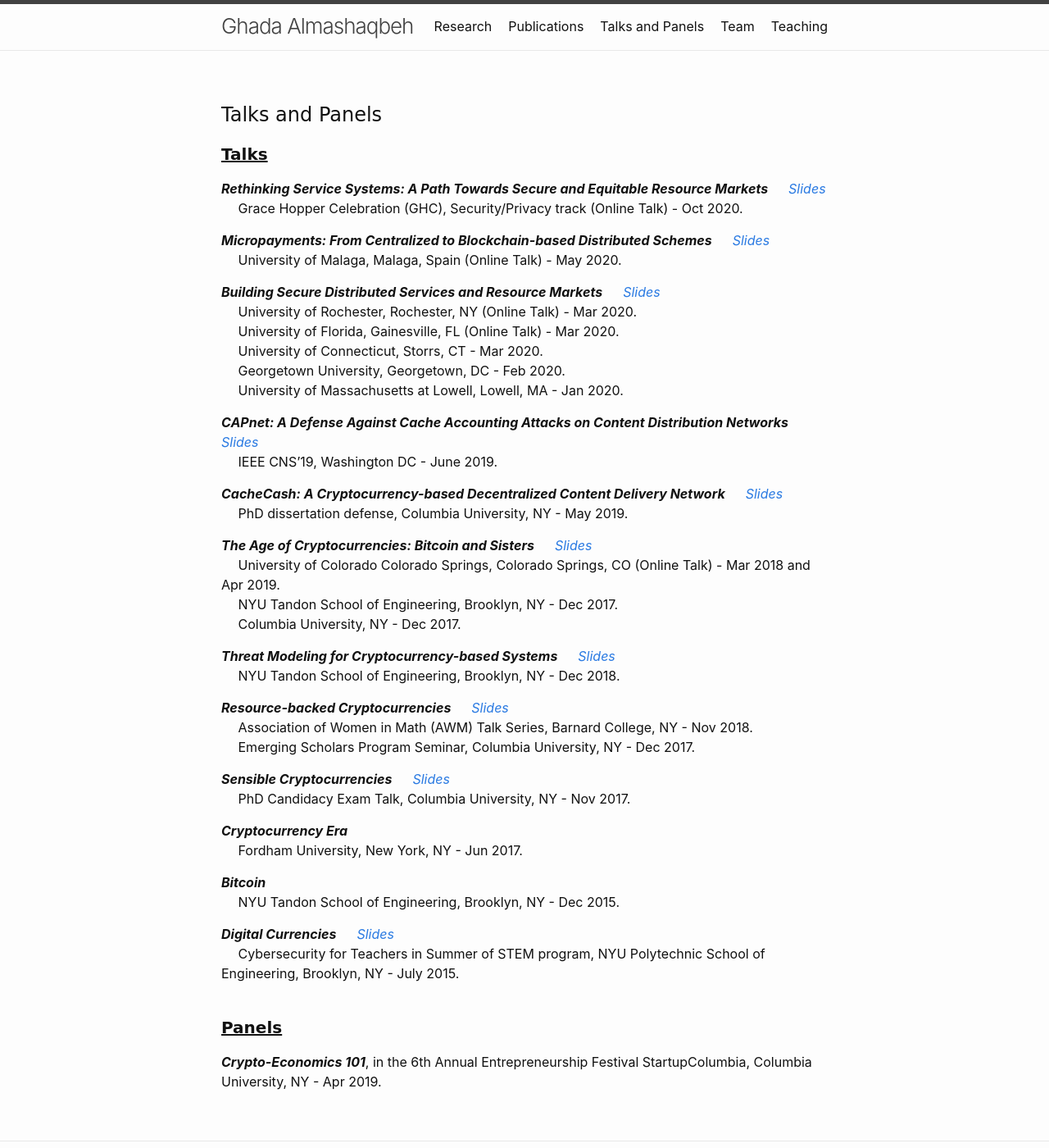
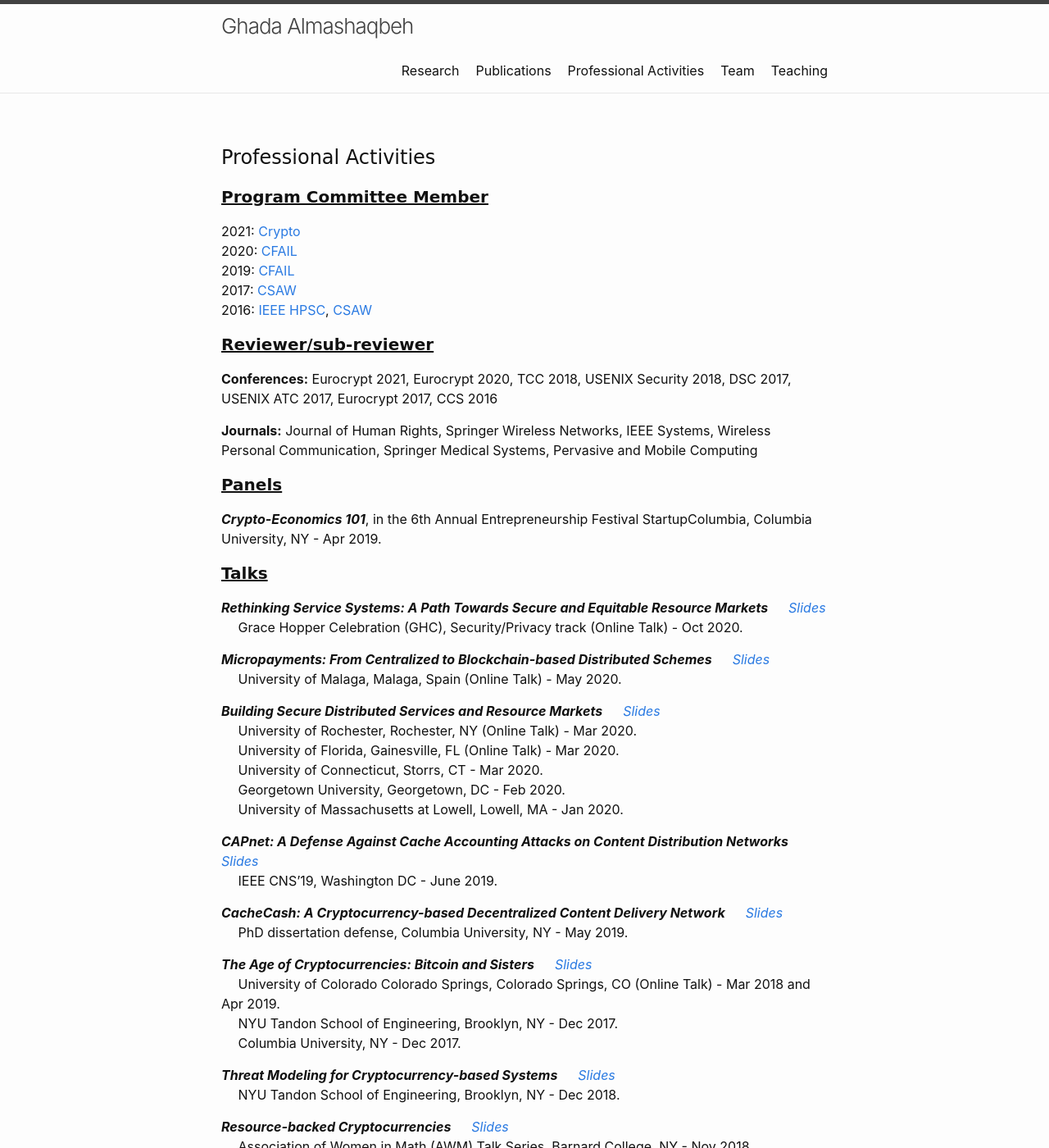
Before and after one commit to GhadaAlmashaqbeh/GhadaAlmashaqbeh.github.io, a Jekyll site: the page built from 03-talks.md, in a window 1280 px wide and 1400 px high. Shown: the whole window at 82% size. Built offline with Jekyll 4.4.1, drawn with Linux system fonts in a browser that asks for light colours.

Commit message:
add professional activities

```diff
--- a/03-talks.md
+++ b/03-talks.md
@@ -1,10 +1,29 @@
 ---
 layout: page
-title: Talks and Panels
-permalink: /talks-and-panels/
+title: Professional Activities
+permalink: /activities/
 ---
 
-<h1 style="font-family: 'Comic Sans MS'">Talks and Panels</h1>
+<h1 style="font-family: 'Comic Sans MS'">Professional Activities</h1>
+
+<h4 style="font-family: 'Comic Sans MS'"><u><b>Program Committee Member</b></u></h4>
+
+2021: [Crypto](https://crypto.iacr.org/2021/) <br/>
+2020: [CFAIL](https://www.cfail.org/cfail-2020) <br/>
+2019: [CFAIL](https://www.cfail.org/past-events) <br/>
+2017: [CSAW](https://engineering.nyu.edu/events/2017/11/09/cyber-security-awareness-week-csaw-2017) <br/>
+2016: [IEEE HPSC](https://csis.pace.edu/BigDataSecurity/BigDataSecurity2016/hpsccommittee.htm), [CSAW](https://engineering.nyu.edu/events/2016/11/10/csaw-16) <br/>
+
+
+<h4 style="font-family: 'Comic Sans MS'"><u><b>Reviewer/sub-reviewer</b></u></h4>
+
+**Conferences:** Eurocrypt 2021, Eurocrypt 2020, TCC 2018, USENIX Security 2018, DSC 2017, USENIX ATC 2017, Eurocrypt 2017, CCS 2016 <br/>
+
+**Journals:** Journal of Human Rights, Springer Wireless Networks, IEEE Systems, Wireless Personal Communication, Springer Medical Systems, Pervasive and Mobile Computing <br/>
+
+
+<h4 style="font-family: 'Comic Sans MS'"><u><b>Panels</b></u></h4>
+***Crypto-Economics 101***, in the 6th Annual Entrepreneurship Festival StartupColumbia, Columbia University, NY - Apr 2019.
 
 <h4 style="font-family: 'Comic Sans MS'"><u><b>Talks</b></u></h4>
 
@@ -50,7 +69,3 @@ permalink: /talks-and-panels/
 
 ***Digital Currencies*** &emsp; [_Slides_](../slides/Digital-currencies-talk.pdf)<br/>
 &emsp; Cybersecurity for Teachers in Summer of STEM program, NYU Polytechnic School of Engineering, Brooklyn, NY - July 2015.<br/><br/>
-
-
-<h4 style="font-family: 'Comic Sans MS'"><u><b>Panels</b></u></h4>
-***Crypto-Economics 101***, in the 6th Annual Entrepreneurship Festival StartupColumbia, Columbia University, NY - Apr 2019.
```
